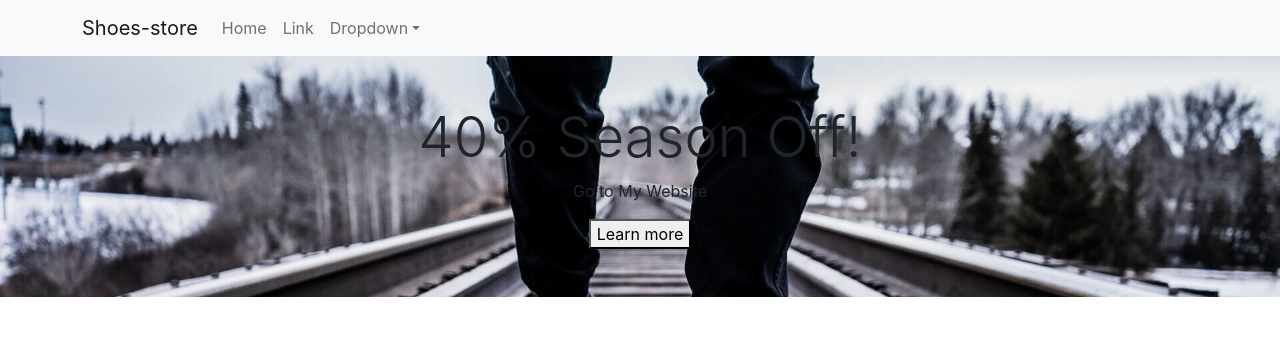
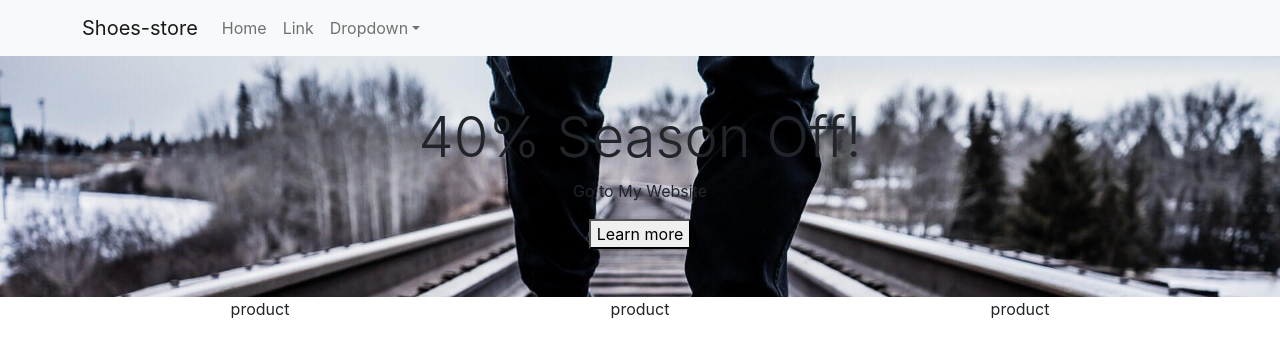
Before and after one commit to Yeongkyeong12/React_Online-Store, a React (Create React App) app: page / in a window 1280 px wide. Shown: the top 358 px of the page. Built offline with nearby package versions, Linux system fonts and the light colour scheme.

Commit message:
Feat: Added product container

```diff
--- a/src/App.js
+++ b/src/App.js
@@ -37,6 +37,14 @@
           <button class="Primary">Learn more</button>
         </div>
       </div>
+
+      <div className="container">
+        <div className="row">
+          <div className="col-md-4">product</div>
+          <div className="col-md-4">product</div>
+          <div className="col-md-4">product</div>
+        </div>
+      </div>
     </div>
   );
 }
```
